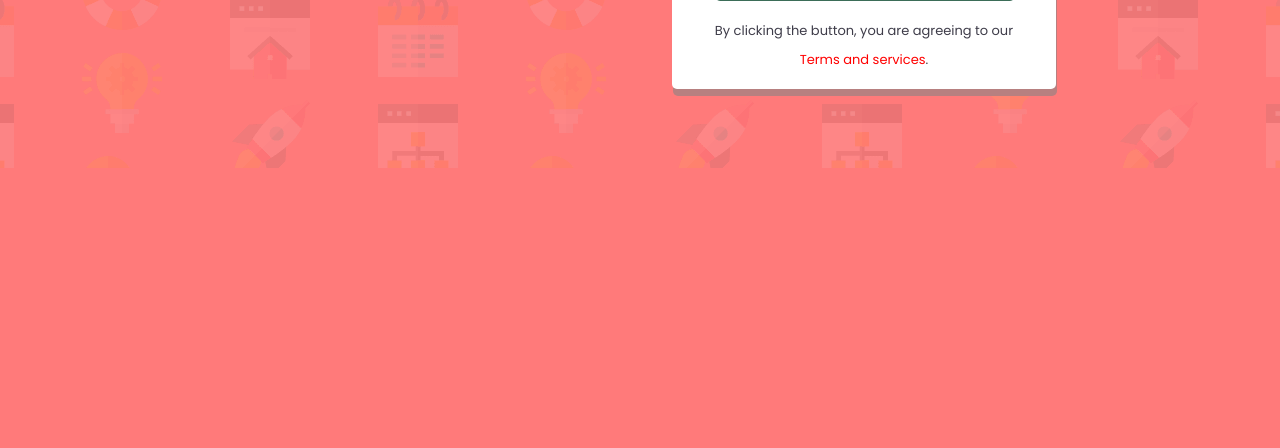
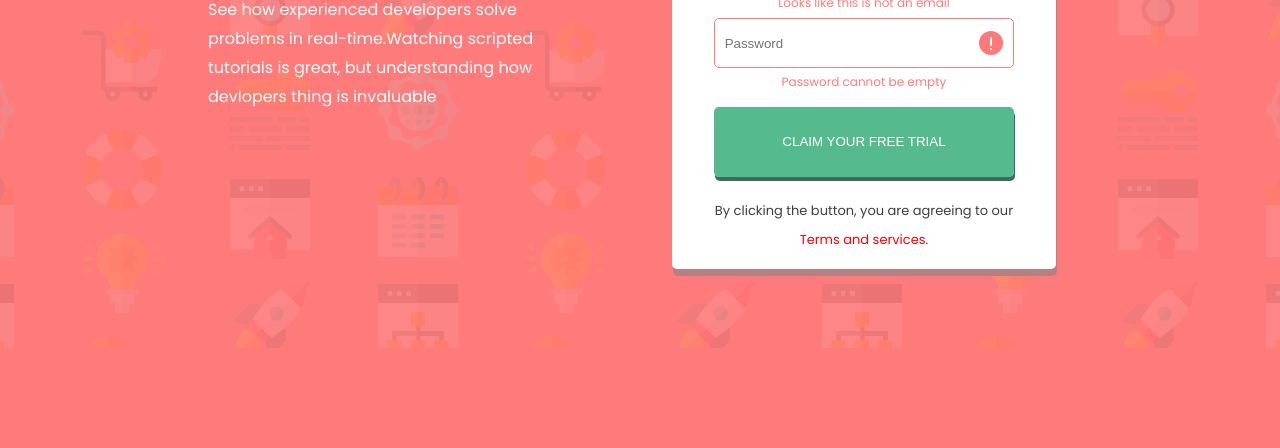
Before and after one commit to Christian-eyi/single-page-responsive-design, a plain HTML site: page index.html in a window 1280 px wide. Shown: the part 552-1000 px from the top of the page. Before the commit the page ends 800 px from the top, so only its background shows below. Drawn offline with Linux system fonts and the light colour scheme.

Commit message:
Update style.css

```diff
--- a/style.css
+++ b/style.css
@@ -49,7 +49,7 @@ line-height: 1.8em;
 main{
   display: flex;
   width: 80%;
-   height: 80vh;
+   height: 1000px;
   margin: auto;
 
   align-items: center;
```
